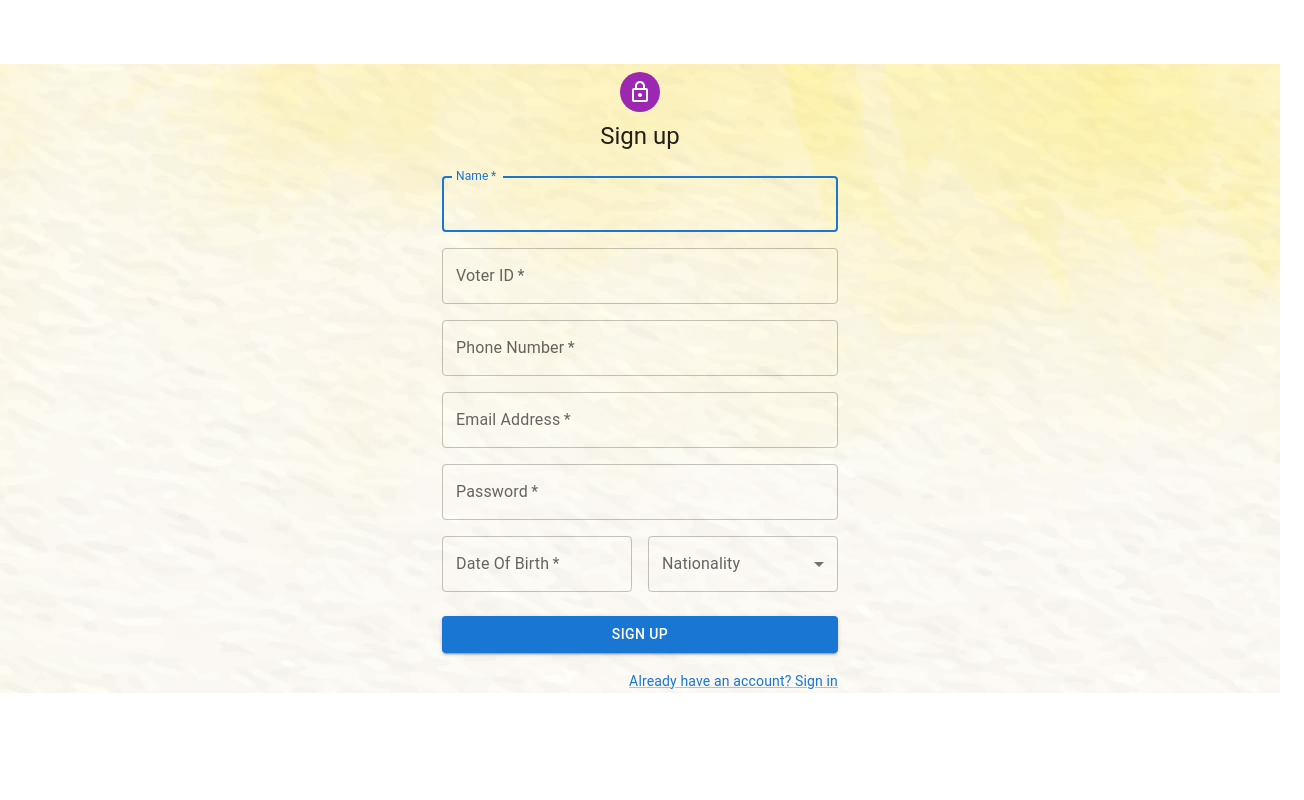
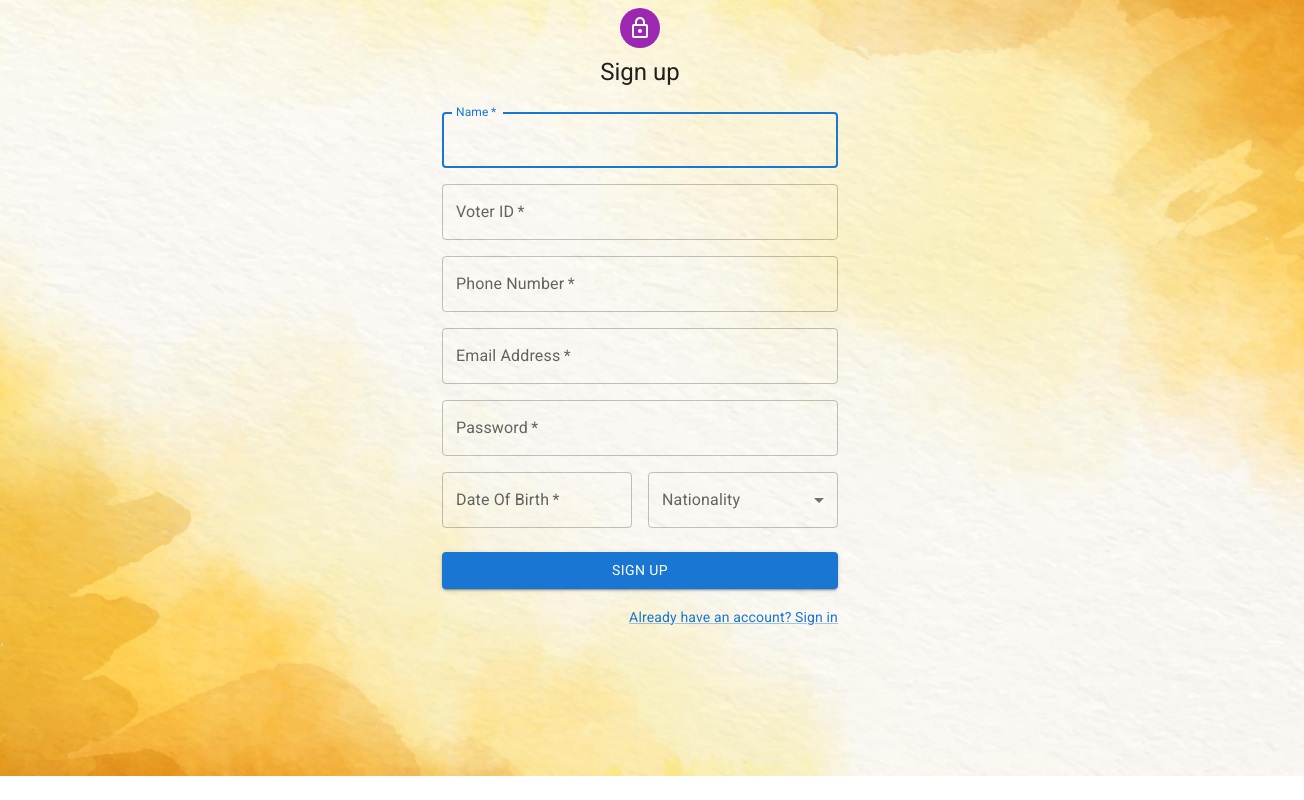
Before and after one commit to arshad-syed18/eVoter, a React (Create React App) app in the folder client/: page /signUp in a window 1280 px wide. Shown: the whole page, 1304 px wide, since content can reach past the window. Built offline with nearby package versions, Linux system fonts and the light colour scheme.

Commit message:
Implemented error checks

```diff
--- a/client/src/App.js
+++ b/client/src/App.js
@@ -2,12 +2,11 @@ import React from 'react';
 import './App.css';
 import Login from'./components/login';
 import SignUp from './components/signUp';
-import BgImage from './assets/signUpBg.jpg';
 import {BrowserRouter as Router, Route, Routes} from "react-router-dom";
 function App() {
   console.log("Hello world");
   return (
-    <div className="App" style={{backgroundImage : `url(${BgImage})`}}>
+    <div className="App" >
       <Router>
         <Routes>
           <Route path="/" element={<Login />} />
--- a/client/src/components/login.js
+++ b/client/src/components/login.js
@@ -12,6 +12,7 @@ import Typography from '@mui/material/Typography';
 import { createTheme, ThemeProvider } from '@mui/material/styles';
 import {useNavigate} from "react-router-dom";
 import BgImage from '../assets/loginImage.jpg';
+import '@fontsource/roboto/400.css'
 
 function Copyright(props) {
   return (
@@ -65,13 +66,16 @@ export default function Login() {
         <Grid item xs={12} sm={8} md={5} component={Paper} elevation={6} square>
           <Box
             sx={{
-              my: 8,
+              my: 4,
               mx: 4,
               display: 'flex',
               flexDirection: 'column',
               alignItems: 'center',
             }}
           >
+            <Typography component="h1" variant="h5">
+              Welcome to eVoter!
+            </Typography>
             <Avatar sx={{ m: 1, bgcolor: 'secondary.main' }}>
               <LockOutlinedIcon />
             </Avatar>
--- a/client/src/components/signUp.js
+++ b/client/src/components/signUp.js
@@ -15,9 +15,21 @@ import Typography from '@mui/material/Typography';
 import Container from '@mui/material/Container';
 import { createTheme, ThemeProvider } from '@mui/material/styles';
 import {useNavigate} from "react-router-dom";
-
+import '@fontsource/roboto/400.css'
+import BgImage from '../assets/signUpBg.jpg';
 
 const theme = createTheme();
+const styles = {
+  heroContainer: {
+    height: 800,
+    backgroundImage: `url(${BgImage})`,
+    backgroundSize: 'cover',
+    backgroundPosition: 'center',
+    width: `calc(100vw + 48px)`,
+    margin: -24,
+    padding: 24,
+  }
+ };
 
 
 export default function SignUp() {
@@ -39,6 +51,7 @@ export default function SignUp() {
 
   const handleChange = (event) => {
     setNationality(event.target.value);
+    setNationalityError(false);
   };
 
   const handleSubmit = (event) => {
@@ -70,13 +83,19 @@ export default function SignUp() {
 
 
   return (
+    <Grid
+    container
+    direction="column"
+    justify="flex-end"
+    alignItems="right"
+    style={styles.heroContainer} >
     <ThemeProvider theme={theme}>
-      <Container component="main" maxWidth="xs" >
+      <Container component="main" maxWidth="xs">
         <CssBaseline />
 
         <Box
           sx={{
-            marginTop: 8,
+            marginBottom: 8,
             display: 'flex',
             flexDirection: 'column',
             alignItems: 'center',
@@ -100,6 +119,7 @@ export default function SignUp() {
                   label="Name"
                   autoFocus
                   error={nameError}
+                  onChange={() => setNameError(false)}
                   helperText={nameError ? "Please enter your name" : ''}
                 />
               </Grid>
@@ -111,6 +131,7 @@ export default function SignUp() {
                   label="Voter ID"
                   name="voterID"
                   error={voterIDError}
+                  onChange={() => setvoterIDError(false)}
                   helperText={voterIDError ? "Please enter your voterID" : ''}
                 />
               </Grid>
@@ -122,6 +143,7 @@ export default function SignUp() {
                   label="Phone Number"
                   name="PhoneNumber"
                   error={PhoneNumberError}
+                  onChange={() => setPhoneNumberError(false)}
                   helperText={PhoneNumberError ? "Please enter your Phone Number" : ''}
                 />
               </Grid>
@@ -134,6 +156,7 @@ export default function SignUp() {
                   name="email"
                   autoComplete="email"
                   error={emailError}
+                  onChange={() => setEmailError(false)}
                   helperText={emailError ? "Please enter your email" : ''}
                 />
               </Grid>
@@ -147,6 +170,7 @@ export default function SignUp() {
                   id="password"
                   autoComplete="new-password"
                   error={passwordError}
+                  onChange={() => setPasswordError(false)}
                   helperText={passwordError ? "Please enter a password between 6-16 characters" : ''}
                 />
               </Grid>
@@ -158,6 +182,7 @@ export default function SignUp() {
                 label="Date Of Birth"
                 id="DateOfBirth"
                 error={DOBError}
+                onChange={() => setDOBError(false)}
                 helperText={DOBError ? "Please enter your dob in DD/MM/YYYY format" : ''}
                 />
               </Grid>
@@ -198,5 +223,6 @@ export default function SignUp() {
         </Box>
       </Container>
     </ThemeProvider>
+    </Grid>
   );
 }
--- a/package.json
+++ b/package.json
@@ -1,5 +1,6 @@
 {
   "dependencies": {
+    "@fontsource/roboto": "^4.5.8",
     "bootstrap": "^5.2.3",
     "react-bootstrap": "^2.7.0",
     "react-router-dom": "^6.5.0"
```
Also changed, not shown: client/src/assets/signInIcon.png (added), 1 other file (tests, documents, lock files or other folders).
